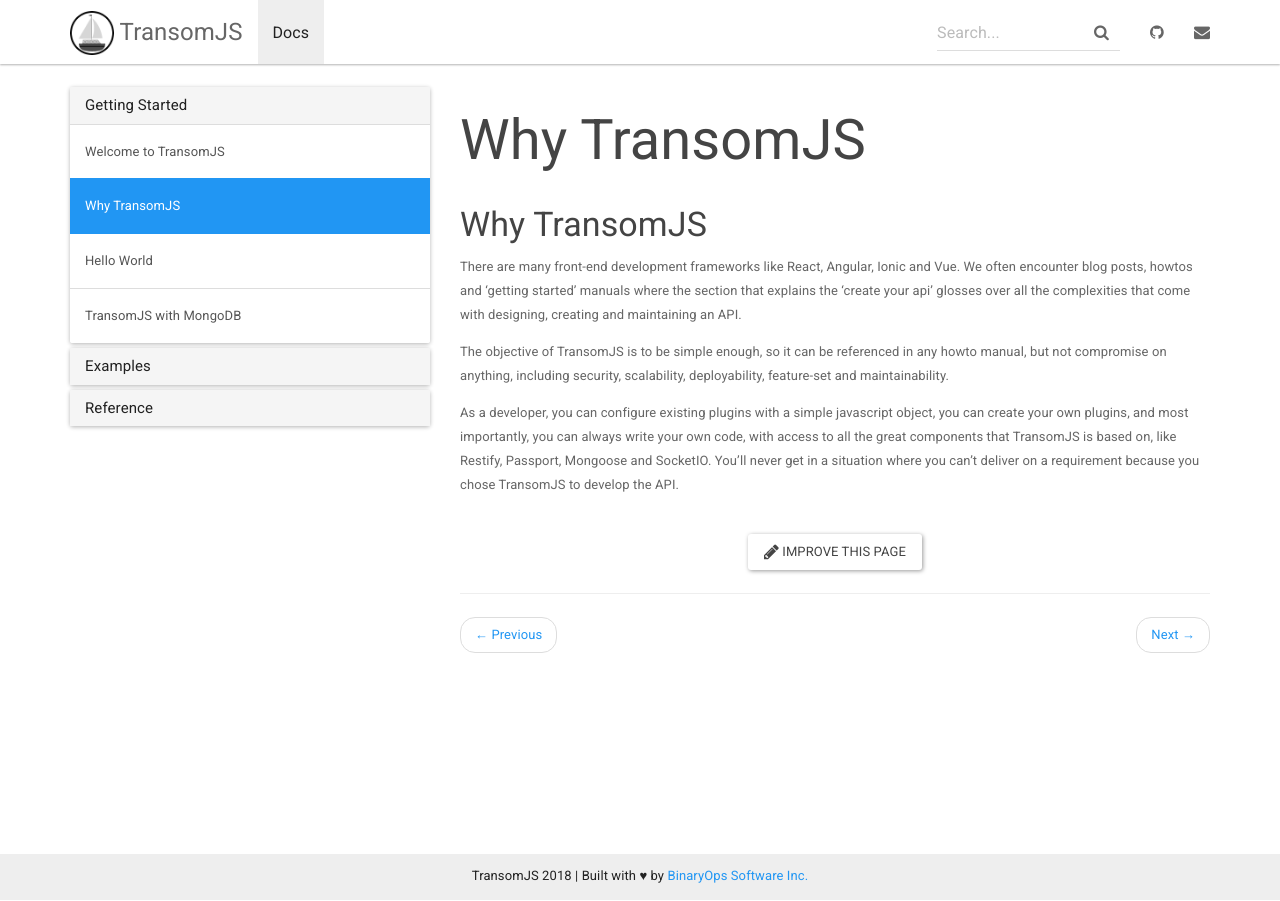
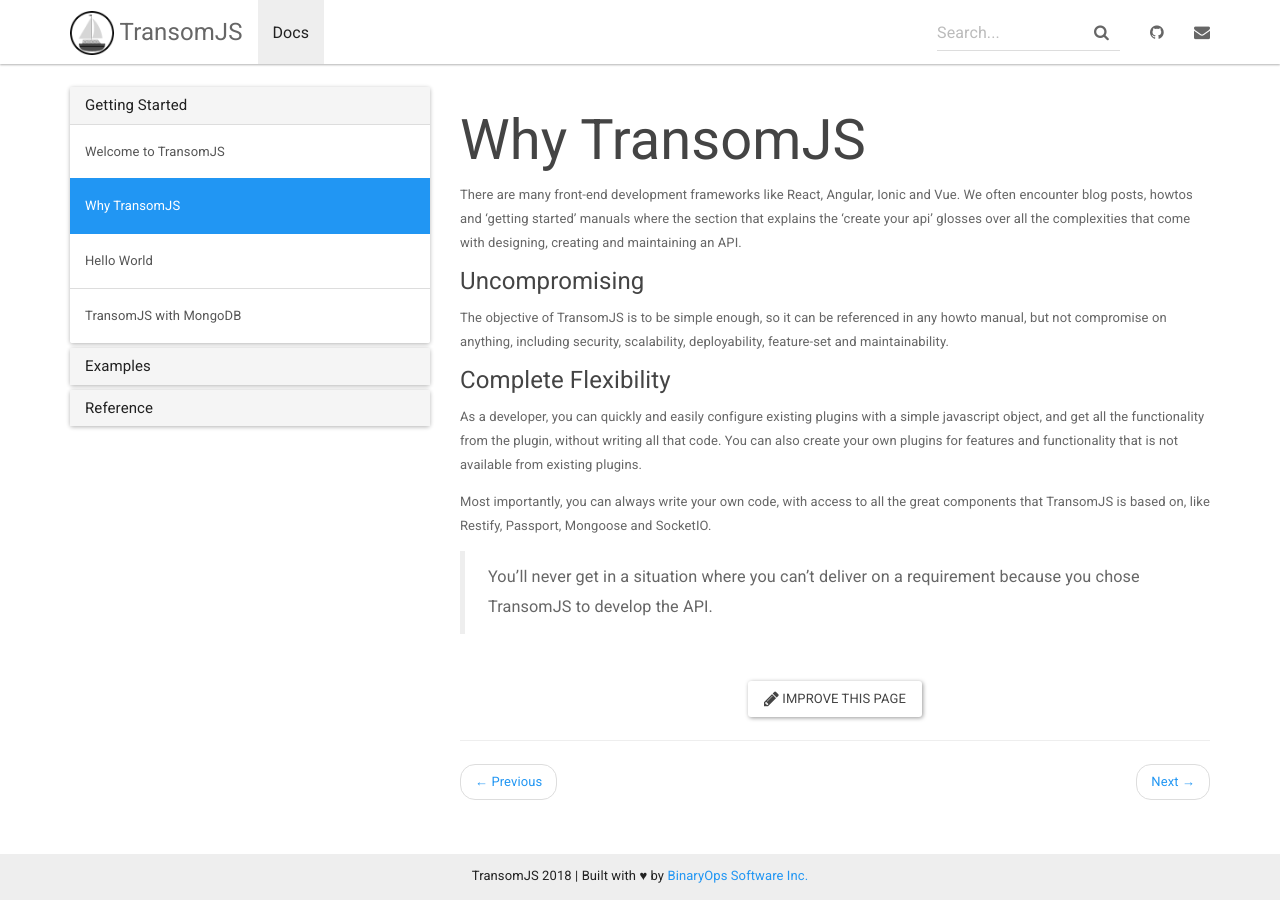
Before and after one commit to transomjs/transomjs.github.io, a Jekyll site: the page built from _docs/why-transomjs.md, in a window 1280 px wide. Built offline with Jekyll 4.4.1, drawn with Linux system fonts in a browser that asks for light colours; nearby versions of some CDN libraries.

Commit message:
why t ransom update

```diff
--- a/_docs/why-transomjs.md
+++ b/_docs/why-transomjs.md
@@ -4,9 +4,15 @@
 redirect_from: /docs/why-transomjs.html
 ---
 
-### Why TransomJS
 There are many front-end development frameworks like React, Angular, Ionic and Vue. We often encounter blog posts, howtos and 'getting started' manuals where the section that explains the 'create your api' glosses over all the complexities that come with designing, creating and maintaining an API.
 
+#### Uncompromising
 The objective of TransomJS is to be simple enough, so it can be referenced in any howto manual, but not compromise on anything, including security, scalability, deployability, feature-set and maintainability.
 
-As a developer, you can configure existing plugins with a simple javascript object, you can create your own plugins, and most importantly, you can always write your own code, with access to all the great components that TransomJS is based on, like Restify, Passport, Mongoose and SocketIO. You'll never get in a situation where you can't deliver on a requirement because you chose TransomJS to develop the API.
+
+#### Complete Flexibility
+As a developer, you can quickly and easily configure existing plugins with a simple javascript object, and get all the functionality from the plugin, without writing all that code. You can also create your own plugins for features and functionality that is not available from existing plugins.
+
+Most importantly, you can always write your own code, with access to all the great components that TransomJS is based on, like Restify, Passport, Mongoose and SocketIO.
+
+> You'll never get in a situation where you can't deliver on a requirement because you chose TransomJS to develop the API.
```
